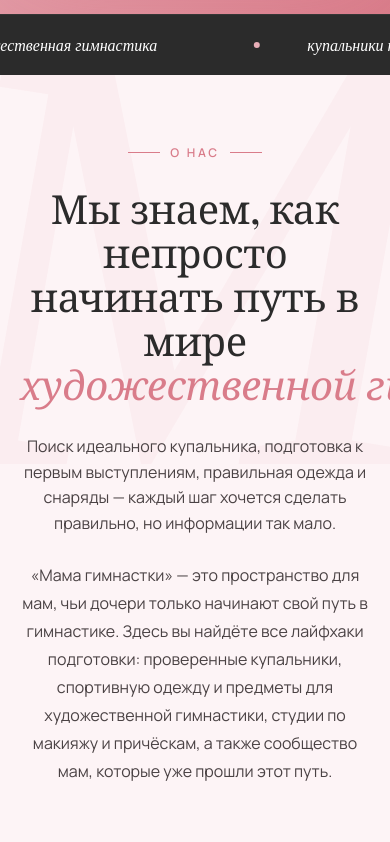
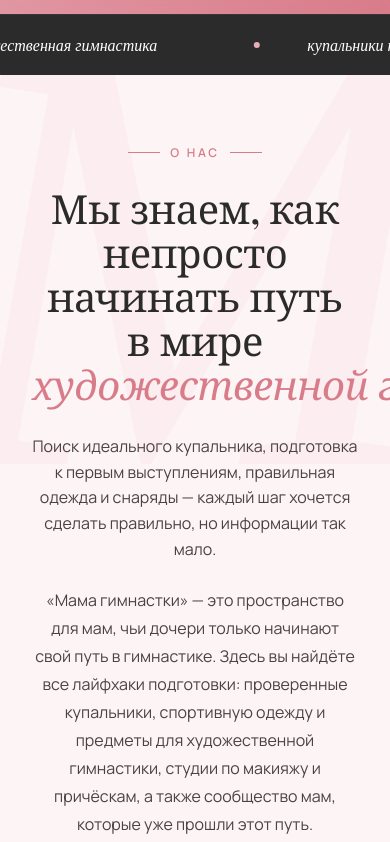
Before and after one commit to OrmonovB/mama-gym, a Next.js app: page / in a window 390 px wide. Shown: the part 1160-2002 px from the top of the page. Built offline with nearby package versions, Linux system fonts and the light colour scheme; a web font is replaced by a local one.

Commit message:
адаптация

```diff
--- a/app/globals.css
+++ b/app/globals.css
@@ -285,7 +285,7 @@ tr:hover td{background:#fafafa}
 .privacy-page{padding:60px 0 80px;background:#fff}
 
 @media(max-width:980px){
-  .container { padding: 0 20px; }
+  .container { padding: 0 32px; }
 
   /* Header */
   .nav-links { display:none; }
```
